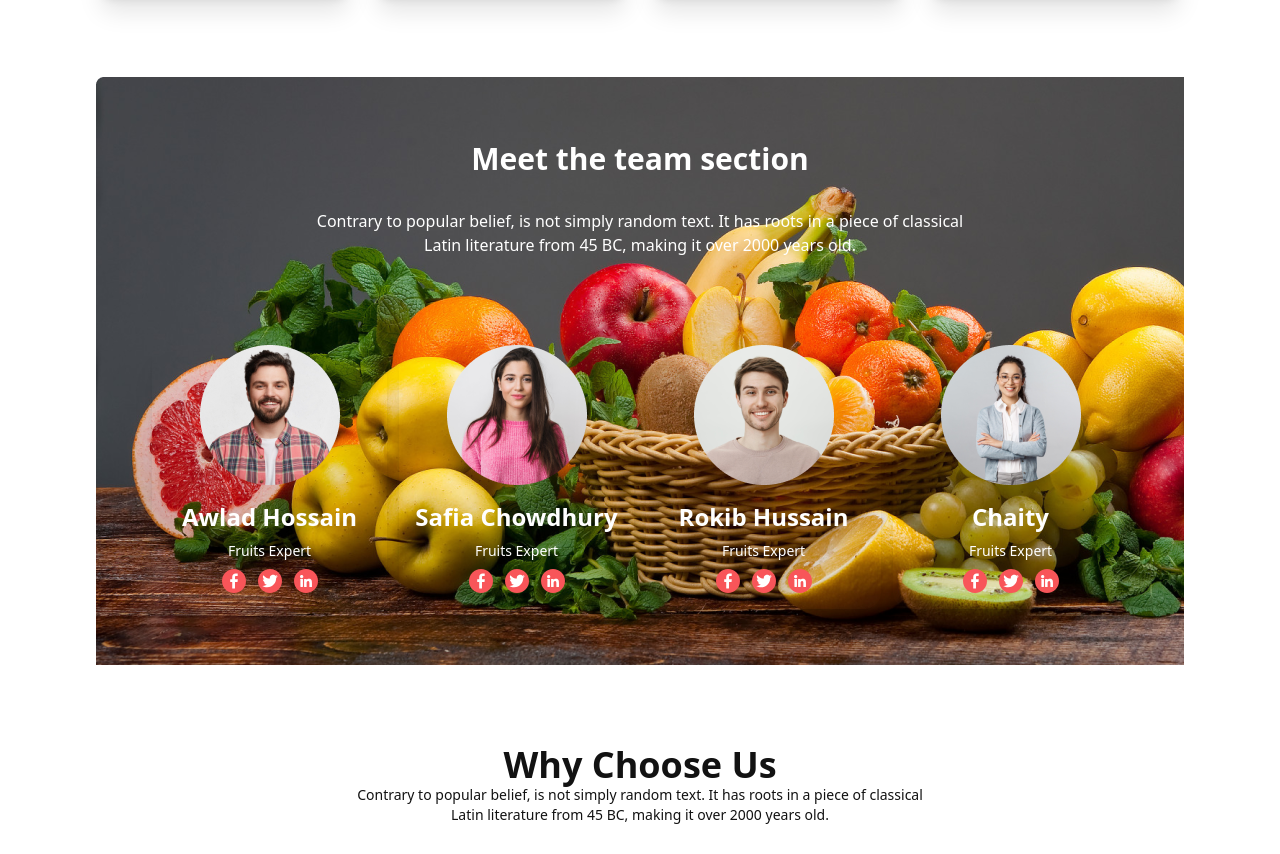
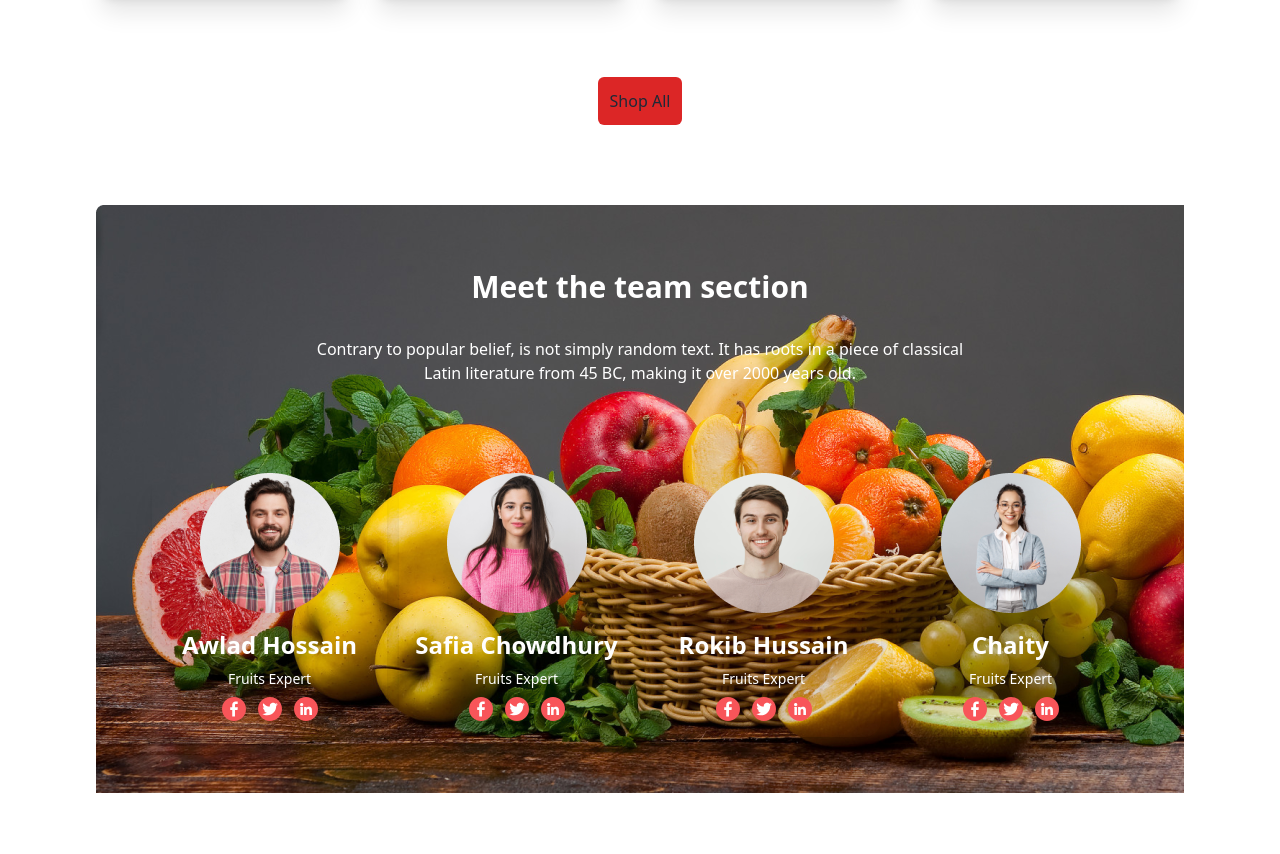
Before and after one commit to samiul-sami/Fruit-Burst-3, a plain HTML site: page index.html in a window 1280 px wide. Shown: the part 1763-2617 px from the top of the page. Drawn offline with nearby package versions, Linux system fonts and the light colour scheme.

Commit message:
fonejod comitt

```diff
--- a/index.html
+++ b/index.html
@@ -417,6 +417,11 @@
 
 
       </section>
+      <section class="max-w-screen-xl mx-auto px-8 md:px-16 lg:px-24 py-5 my-10">
+        <div class="items-center flex justify-center">
+          <button class= " bg-red-600 p-3 rounded-md"  >Shop All</button>
+        </div>
+      </section>
 
 
         <!-- lest section -->
@@ -820,6 +825,7 @@
 
 
 
+
     </section>
 
     </main>
```
